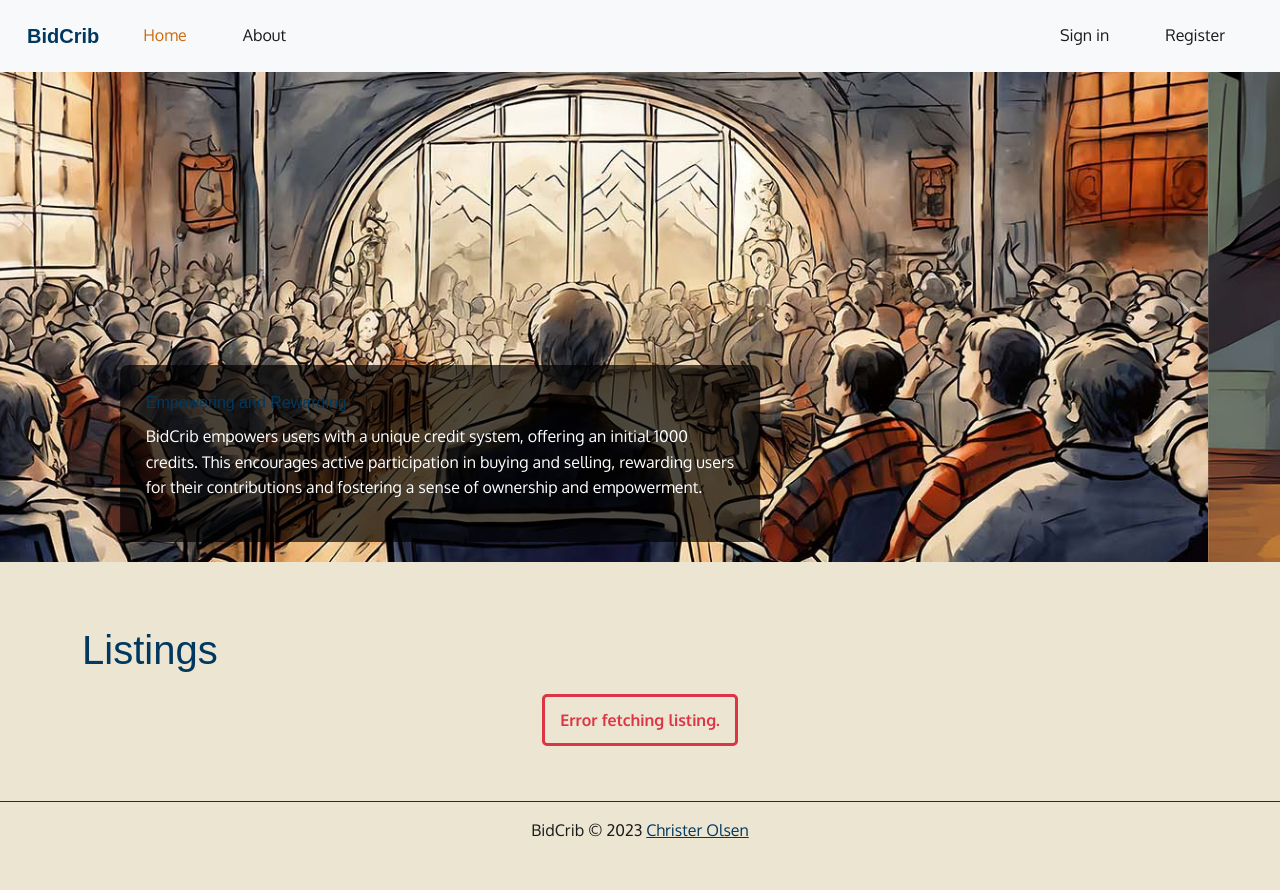
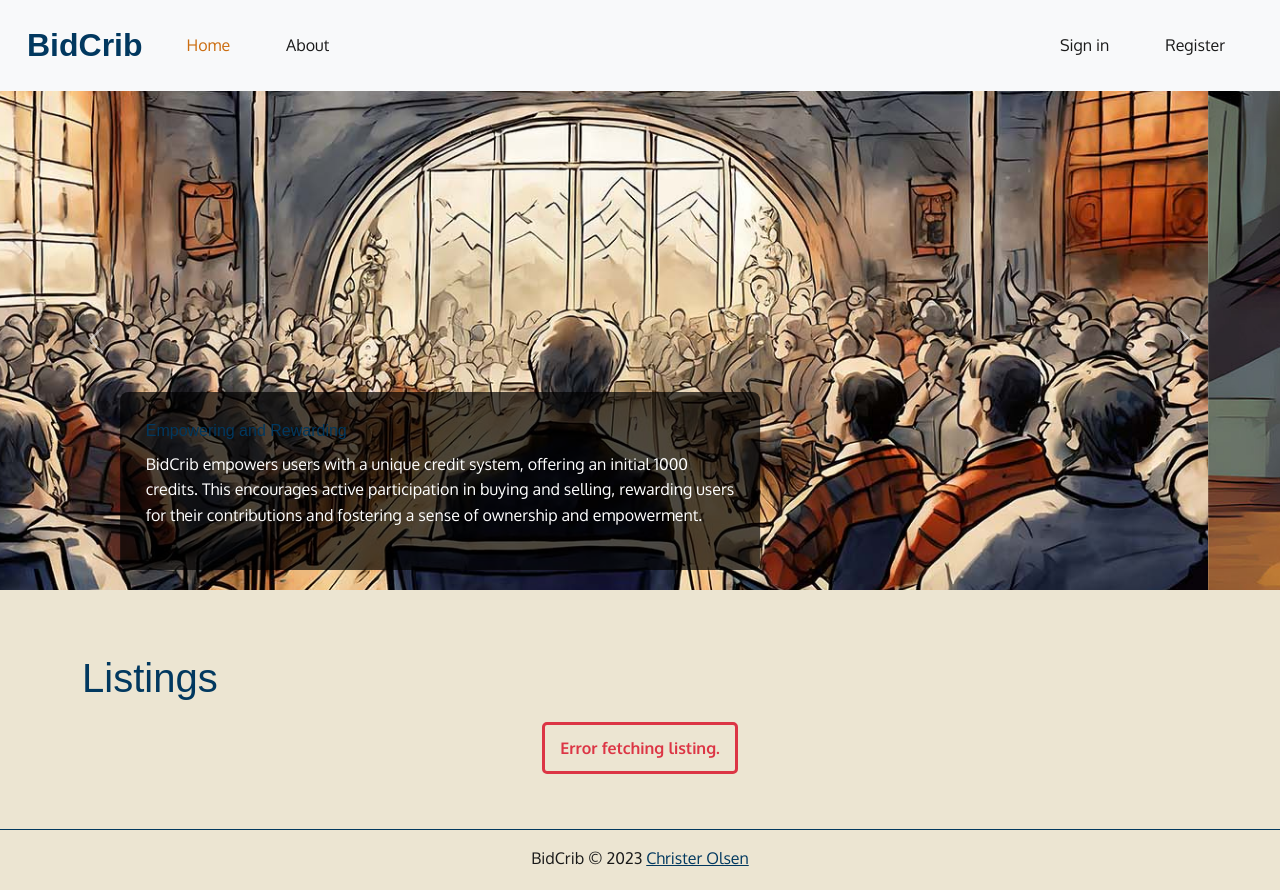
Before and after one commit to christerolsen/bidcrib, a plain HTML site: page index.html in a window 1280 px wide. Before the commit the page ends 862 px from the top, so only its background shows below. Drawn offline with nearby package versions, Linux system fonts and the light colour scheme; no server answers; a web font is replaced by a local one.

Commit message:
testing nav height

```diff
--- a/sass/partials/_layout.scss
+++ b/sass/partials/_layout.scss
@@ -1,5 +1,5 @@
 :root {
-  --nav-height: 62.4px; // Sets the variable to the wanted height of navbar, so that it can be re-used.
+  --nav-height: 90px; // Sets the variable to the wanted height of navbar, so that it can be re-used.
 }
 
 html,
--- a/sass/partials/_nav.scss
+++ b/sass/partials/_nav.scss
@@ -6,6 +6,7 @@
     font-family: "Viga", sans-serif;
     font-weight: bold;
     color: $primary;
+    font-size: 2em;
 
     &:hover {
       color: $primary;
```
Also changed, not shown: css/style.css, 1 other file.
